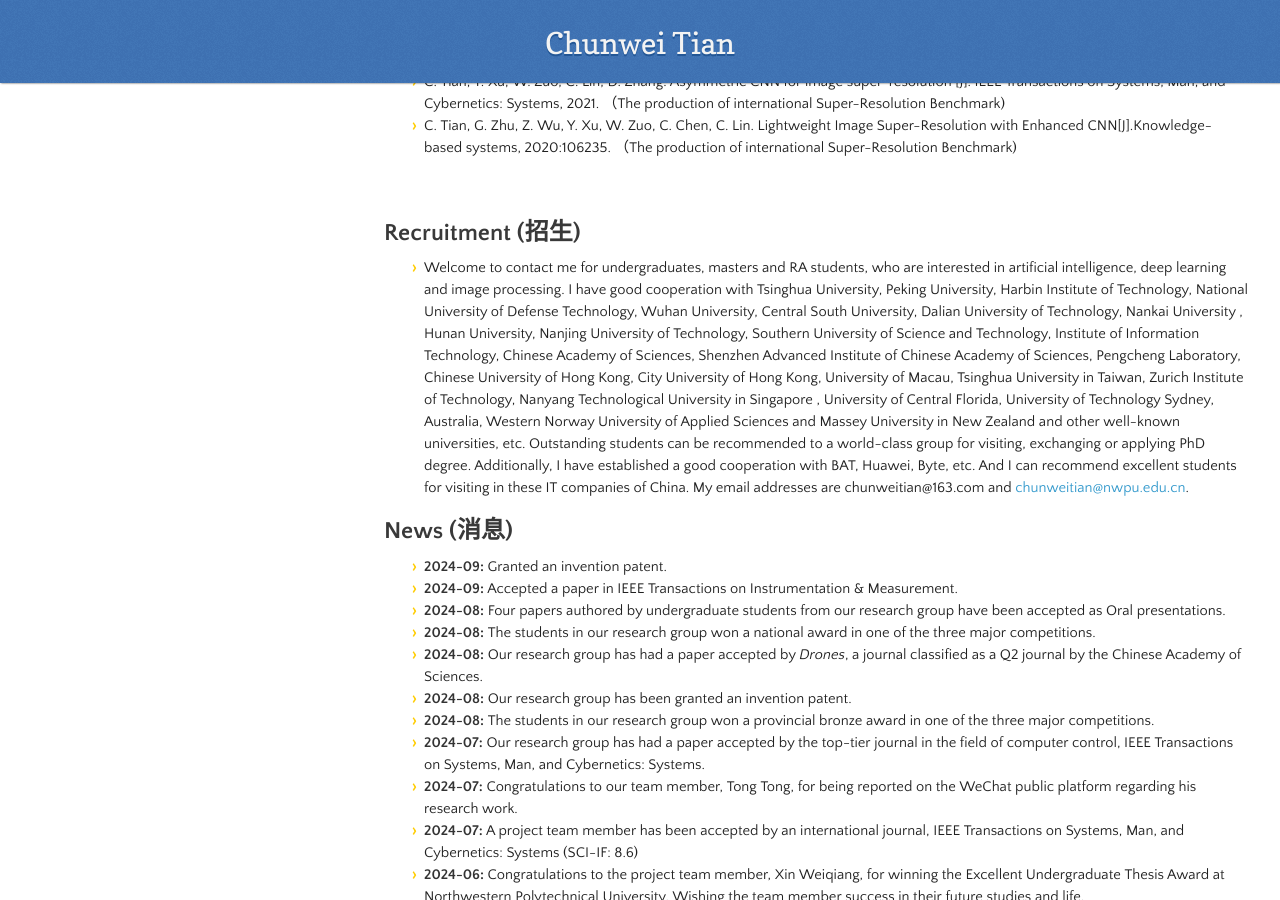
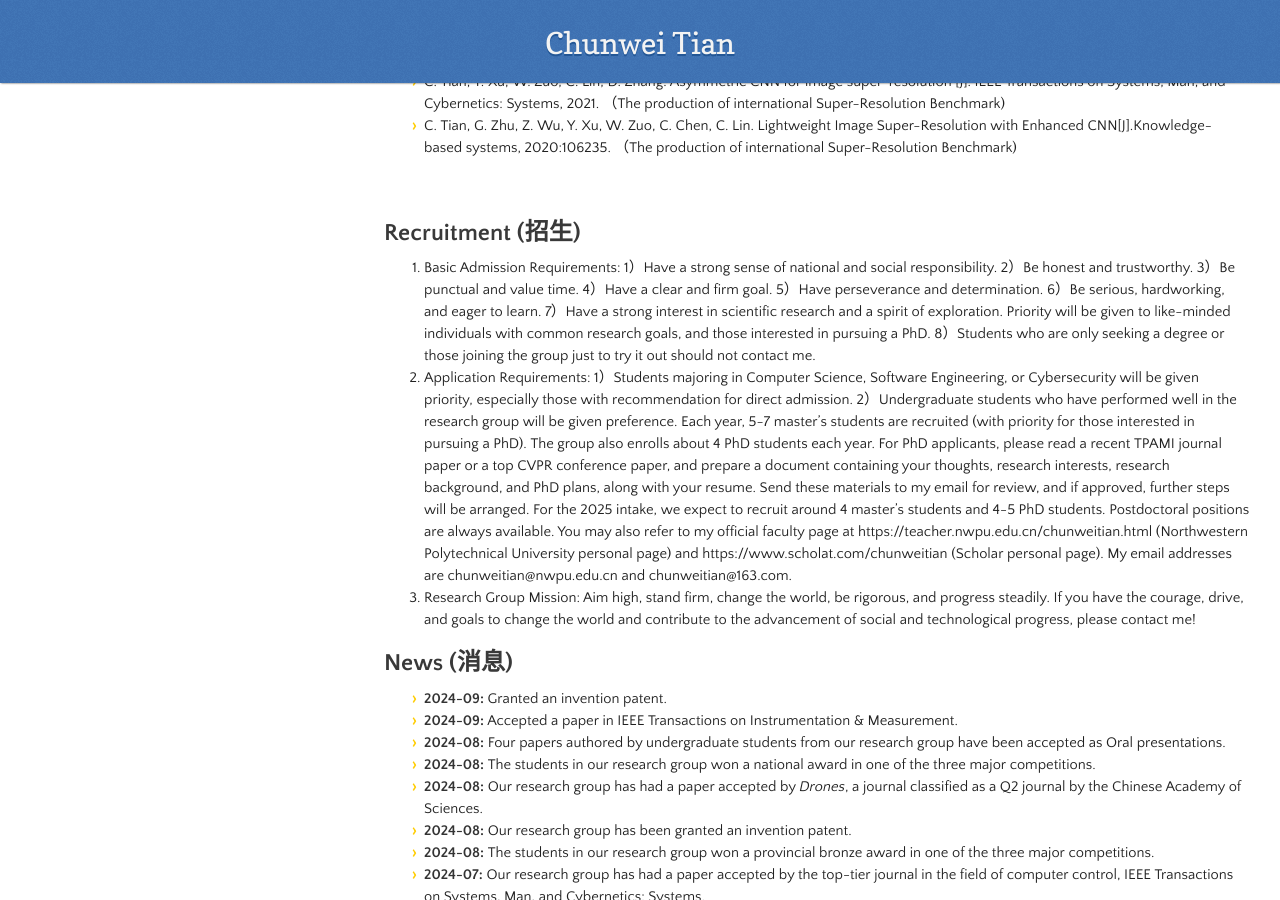
Before and after one commit to hellloxiaotian/hellloxiaotian.github.io, a Jekyll site: the page built from index.md, in a window 1280 px wide and 900 px high, scrolled down 6334 px. Built offline with Jekyll 4.4.1, drawn with Linux system fonts in a browser that asks for light colours; nearby versions of some CDN libraries; our own code applies the rules of GitHub Pages for plain Markdown files; the repository's description, which GitHub fills in, is left out.

Commit message:
Update index.md

```diff
--- a/index.md
+++ b/index.md
@@ -129,7 +129,20 @@ Major Research Project:  Noise Tolerance Computing and Flexible Low-Level Vision
 
 
 ## Recruitment (招生)
-- Welcome to contact me for undergraduates, masters and RA students, who are interested in artificial intelligence, deep learning and image processing. I have good cooperation with Tsinghua University, Peking University, Harbin Institute of Technology, National University of Defense Technology, Wuhan University, Central South University, Dalian University of Technology, Nankai University , Hunan University, Nanjing University of Technology, Southern University of Science and Technology, Institute of Information Technology, Chinese Academy of Sciences, Shenzhen Advanced Institute of Chinese Academy of Sciences, Pengcheng Laboratory, Chinese University of Hong Kong, City University of Hong Kong, University of Macau, Tsinghua University in Taiwan, Zurich Institute of Technology, Nanyang Technological University in Singapore , University of Central Florida, University of Technology Sydney, Australia, Western Norway University of Applied Sciences and Massey University in New Zealand and other well-known universities, etc. Outstanding students can be recommended to a world-class group for visiting, exchanging or applying PhD degree. Additionally, I have established a good cooperation with BAT, Huawei, Byte, etc. And I can recommend excellent students for visiting in these IT companies of China. My email addresses are chunweitian@163.com and [chunweitian@nwpu.edu.cn](mailto:chunweitian@nwpu.edu.cn).
+1. Basic Admission Requirements:
+1）Have a strong sense of national and social responsibility.
+2）Be honest and trustworthy.
+3）Be punctual and value time.
+4）Have a clear and firm goal.
+5）Have perseverance and determination.
+6）Be serious, hardworking, and eager to learn.
+7）Have a strong interest in scientific research and a spirit of exploration. Priority will be given to like-minded individuals with common research goals, and those interested in pursuing a PhD.
+8）Students who are only seeking a degree or those joining the group just to try it out should not contact me.
+2. Application Requirements:
+1）Students majoring in Computer Science, Software Engineering, or Cybersecurity will be given priority, especially those with recommendation for direct admission.
+2）Undergraduate students who have performed well in the research group will be given preference. Each year, 5-7 master's students are recruited (with priority for those interested in pursuing a PhD). The group also enrolls about 4 PhD students each year. For PhD applicants, please read a recent TPAMI journal paper or a top CVPR conference paper, and prepare a document containing your thoughts, research interests, research background, and PhD plans, along with your resume. Send these materials to my email for review, and if approved, further steps will be arranged. For the 2025 intake, we expect to recruit around 4 master's students and 4-5 PhD students. Postdoctoral positions are always available. You may also refer to my official faculty page at https://teacher.nwpu.edu.cn/chunweitian.html (Northwestern Polytechnical University personal page) and https://www.scholat.com/chunweitian (Scholar personal page). My email addresses are chunweitian@nwpu.edu.cn and chunweitian@163.com.
+3. Research Group Mission:
+Aim high, stand firm, change the world, be rigorous, and progress steadily. If you have the courage, drive, and goals to change the world and contribute to the advancement of social and technological progress, please contact me!
 
 ## News (消息)
 
```
